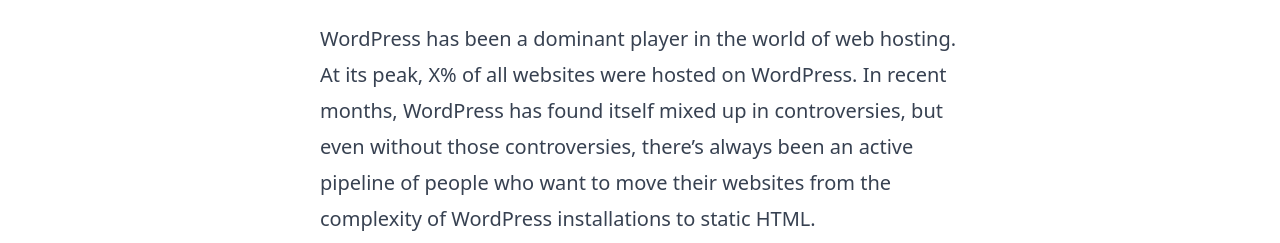
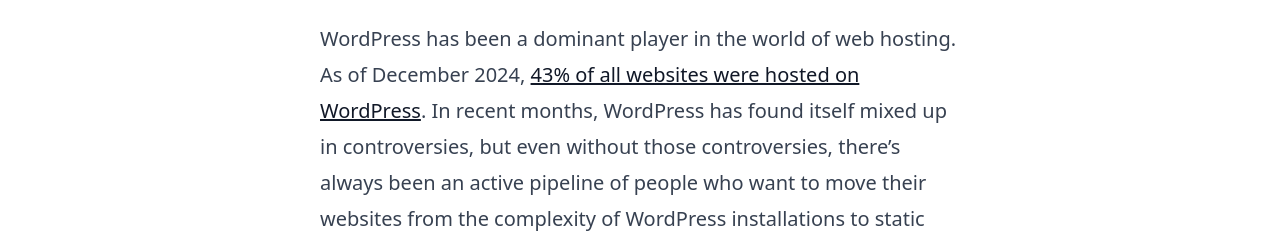
Before and after one commit to orbiterhost/marketing-site, an Astro site: page /blog/how-to-convert-your-wordpress-site-into-a-static-site in a window 1280 px wide. Shown: the part 709-952 px from the top of the page. Built offline with nearby package versions, Linux system fonts and the light colour scheme; Astro itself is replaced by a stand-in of ours.

Commit message:
updated wordpress blog

```diff
--- a/src/content/blog/how-to-convert-your-wordpress-site-into-a-static-site.md
+++ b/src/content/blog/how-to-convert-your-wordpress-site-into-a-static-site.md
@@ -4,7 +4,7 @@
 pubDate: 'Dec 31 2024'
 heroImage: '/wordpress.jpg'
 ---
- WordPress has been a dominant player in the world of web hosting. At its peak, X% of all websites were hosted on WordPress. In recent months, WordPress has found itself mixed up in controversies, but even without those controversies, there’s always been an active pipeline of people who want to move their websites from the complexity of WordPress installations to static HTML.
+ WordPress has been a dominant player in the world of web hosting. As of December 2024, [43% of all websites were hosted on WordPress](https://www.wpzoom.com/blog/wordpress-statistics/). In recent months, WordPress has found itself mixed up in controversies, but even without those controversies, there’s always been an active pipeline of people who want to move their websites from the complexity of WordPress installations to static HTML.
 
 Today, we’re going to walk through how to do exactly that and how to host the new static website on Orbiter. We’ll be using a free service called [Simply Static](https://simplystatic.com/) (fitting, right?) to convert our WordPress site. Let’s dive right in!
 
```
